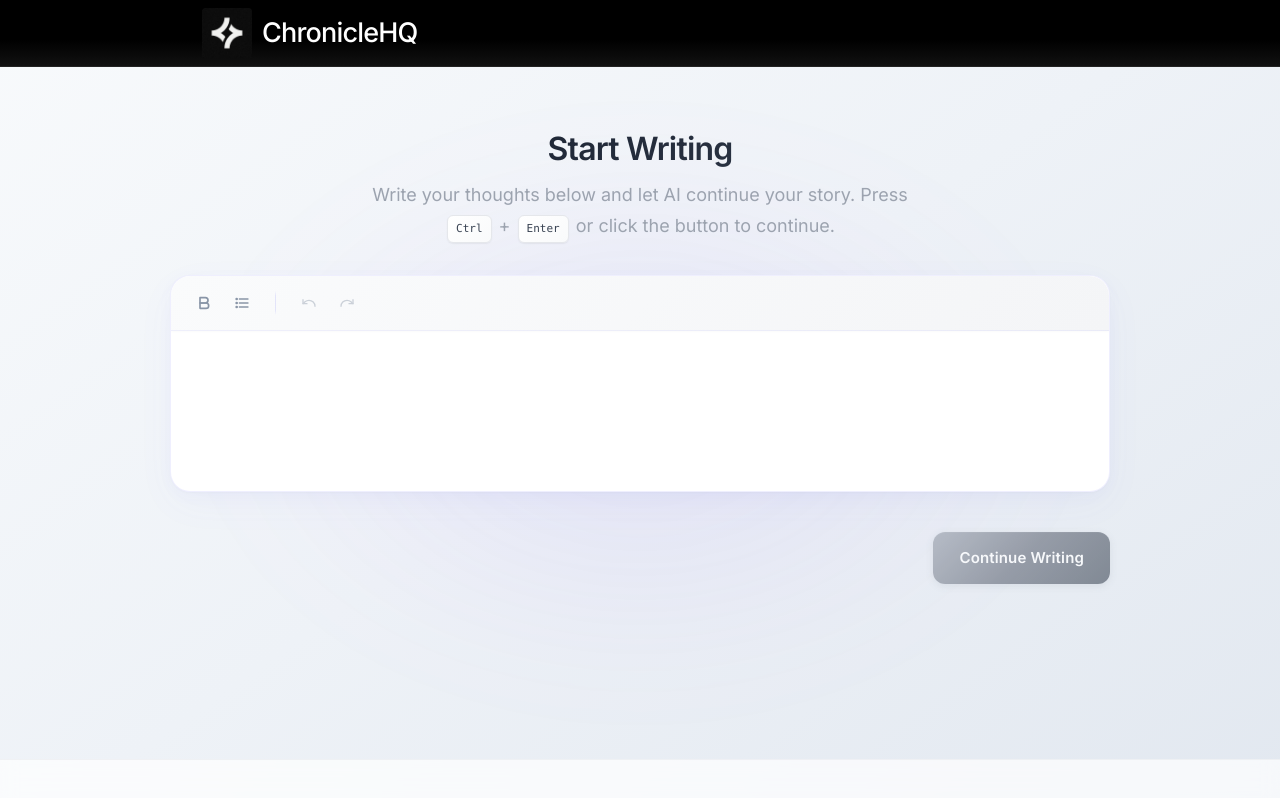
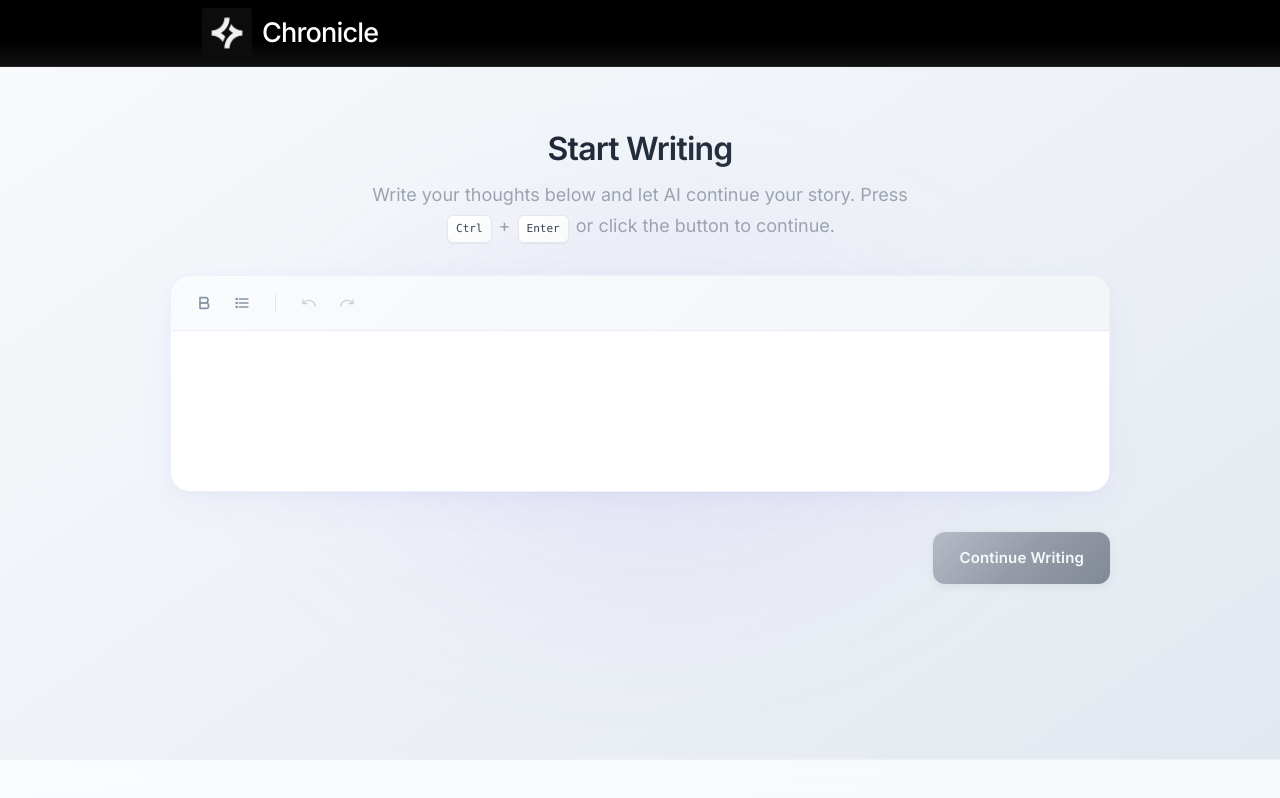
Before and after one commit to asthaag/ChronicleHQ-AI-Writer, a React (Vite) app: page / in a window 1280 px wide. Built offline with nearby package versions, Linux system fonts and the light colour scheme; no server answers.

Commit message:
updated readme

```diff
--- a/src/App.tsx
+++ b/src/App.tsx
@@ -181,7 +181,7 @@
         <div className="header-content">
           <div className="logo">
             <img src="/logo.png" alt="ChronicleHQ Logo" width="50" height="50" />
-            <span className="logo-text">ChronicleHQ</span>
+            <span className="logo-text">Chronicle</span>
           </div>
         </div>
       </header>
```
Also changed, not shown: 1 other file (tests, documents, lock files or other folders).
